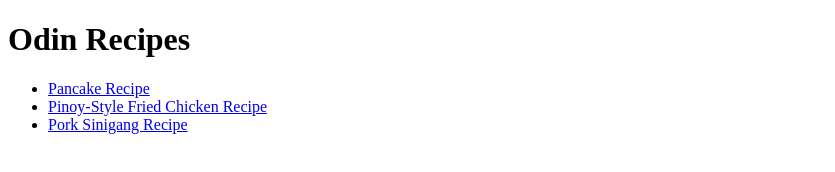
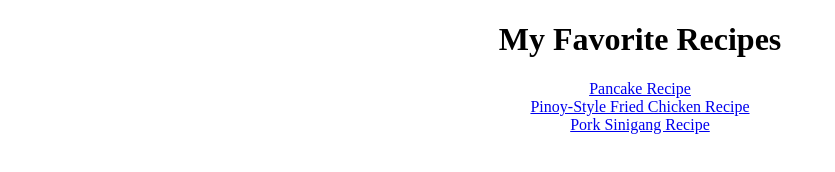
Before and after one commit to kjalcala/odin-recipes, a plain HTML site: page index.html in a window 1280 px wide. Shown: the whole page, without its empty margins (0-835 px from the left). Drawn offline with Linux system fonts and the light colour scheme.

Commit message:
added stylesheet

```diff
--- a/index.html
+++ b/index.html
@@ -3,9 +3,10 @@
     <head>
         <meta charset="utf-8">
         <title>Recipe Page</title>
+        <link rel="stylesheet" href="style.css"></link>
     </head>
     <body>
-        <h1>Odin Recipes</h1>
+        <h1>My Favorite Recipes</h1>
         <ul>
             <li>
                 <a href ="recipes/pancake.html">Pancake Recipe</a>
```
Also changed, not shown: recipes/Pinoy-Style_FriedChicken.html (+1 -0 lines), recipes/pancake.html (+1 -0 lines), recipes/pork_sinigang.html (+1 -0 lines).
